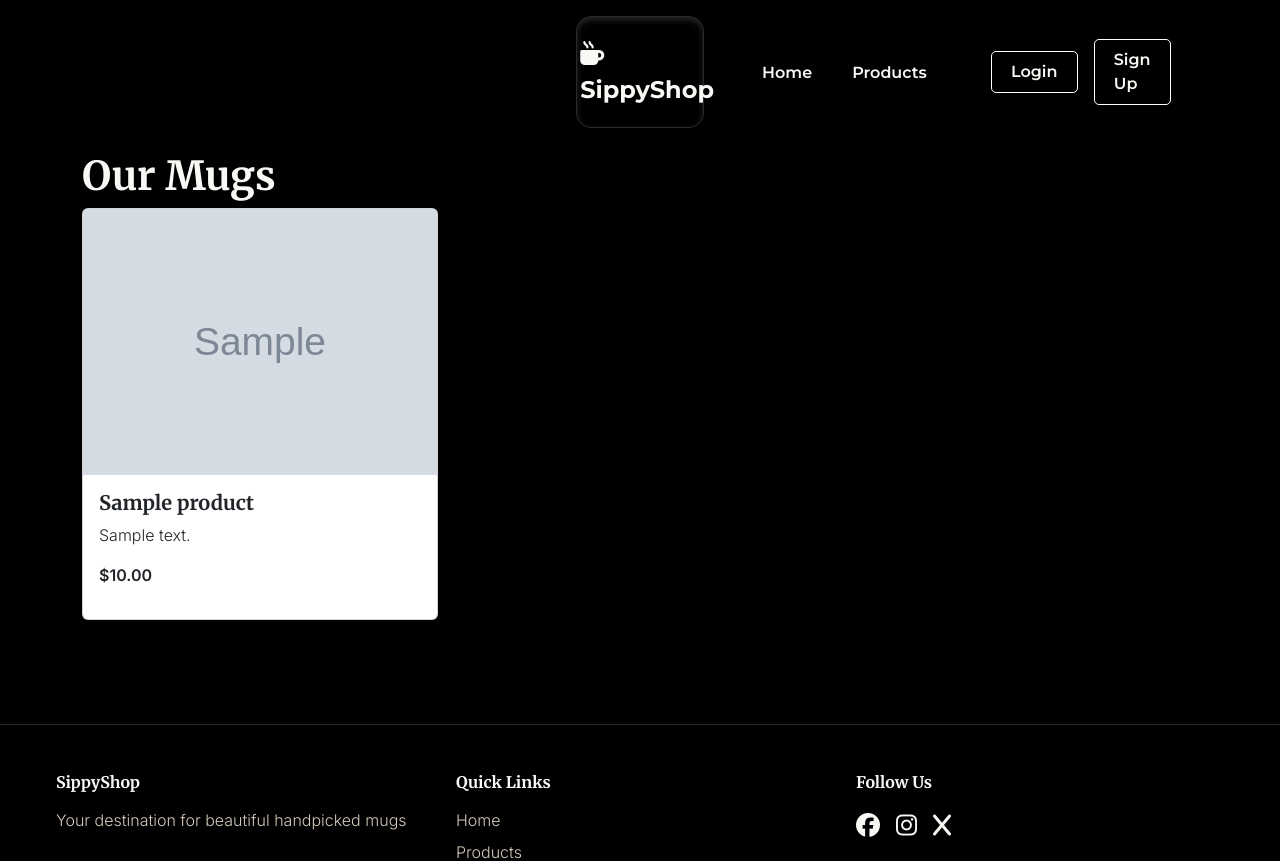
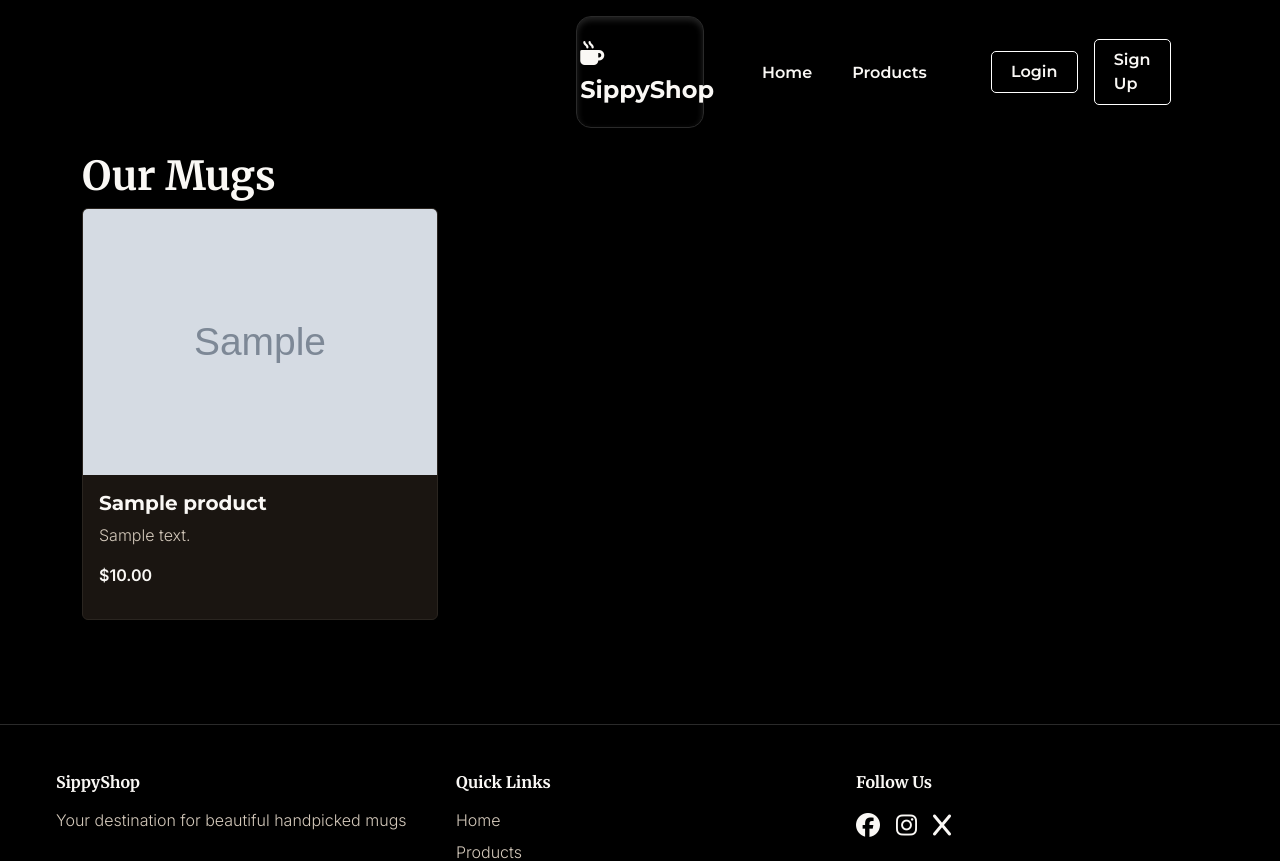
Before and after one commit to lin-yang-2713/sippyshop, a Django app: page /products/ in a window 1280 px wide. Shown: the top 861 px of the page. Run offline with Django 4.2, Linux system fonts and the light colour scheme; tables that the repository leaves empty hold one stand-in row (values such as "Sample post"); grey boxes marked "Sample" are stand-in pictures; some libraries are stand-ins or nearby versions.

Commit message:
styled product cards with beige and small hover lift effect

```diff
--- a/products/static/css/base.css
+++ b/products/static/css/base.css
@@ -208,17 +208,32 @@ h1, h2, h3, h4, h5, h6 {
 }
 
 /* Products Section Styling */
-.products-section {
-    margin-bottom: 4rem;
+.card {
+    background-color: #1a1511;
+    border: 1px solid #2a2520;
+    transition: transform 0.2; /* smooth hover effect to make it more alive */
 }
 
-.products-section h2 {
-    text-align: center;
-    margin-bottom: 3rem;
-    font-size: 2.5rem;
+.card:hover {
+    transform: translateY(-5px);
+    border-color: #3a3530;
 }
 
+.card-title {
+    color: #faf8f5;
+    font-family: 'Montserrat', sans-serif;
+
+}
+
+.card-text {
+    color: #d4c9bb;
+}
+
+.fw-bold {
+    color: #faf8f5;
+}
 /* FOOTER STYLING */
+/* Put social media icons for style only */
 .footer {
     background-color: #000;
     color: #faf8f5;
```
